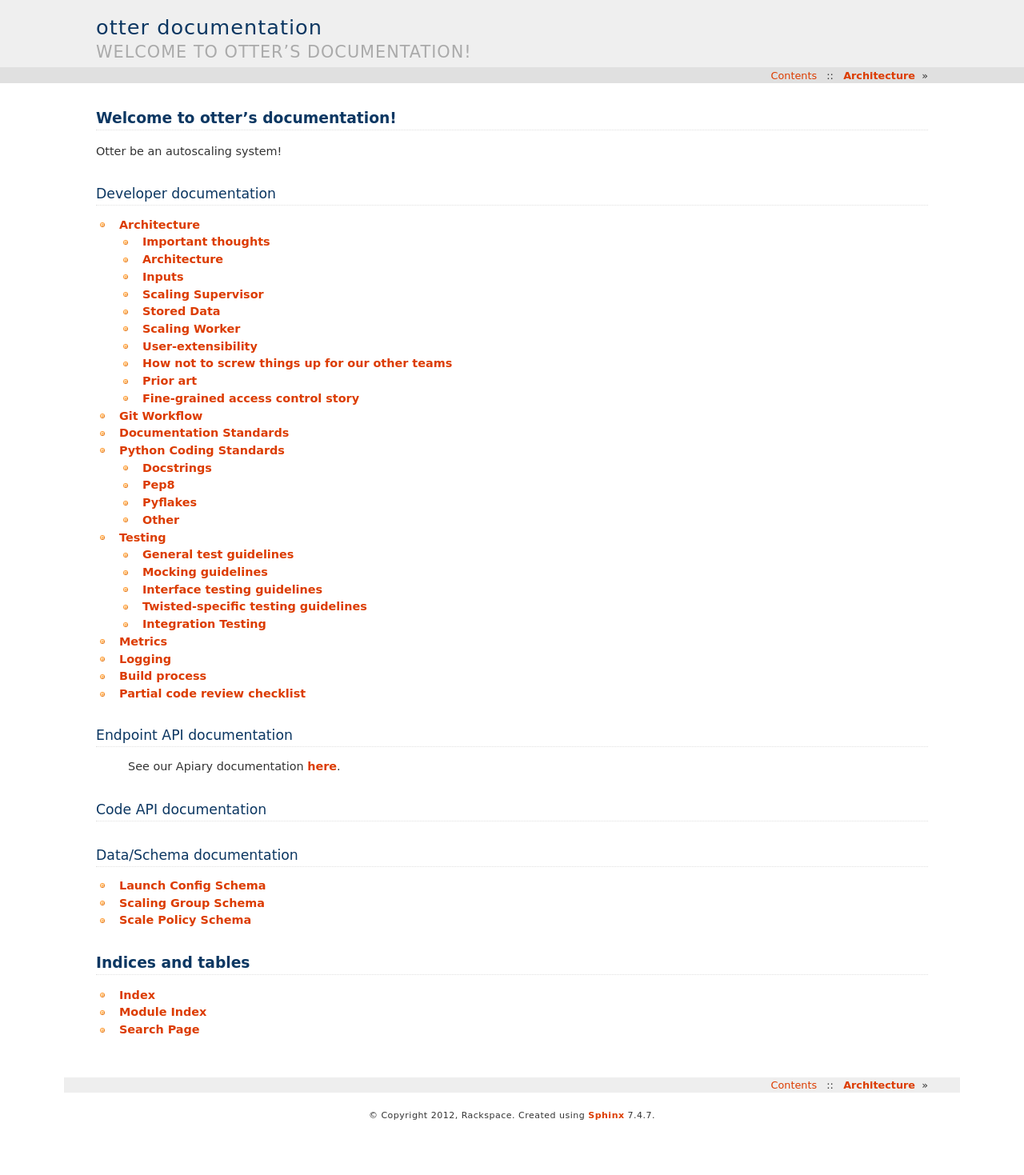
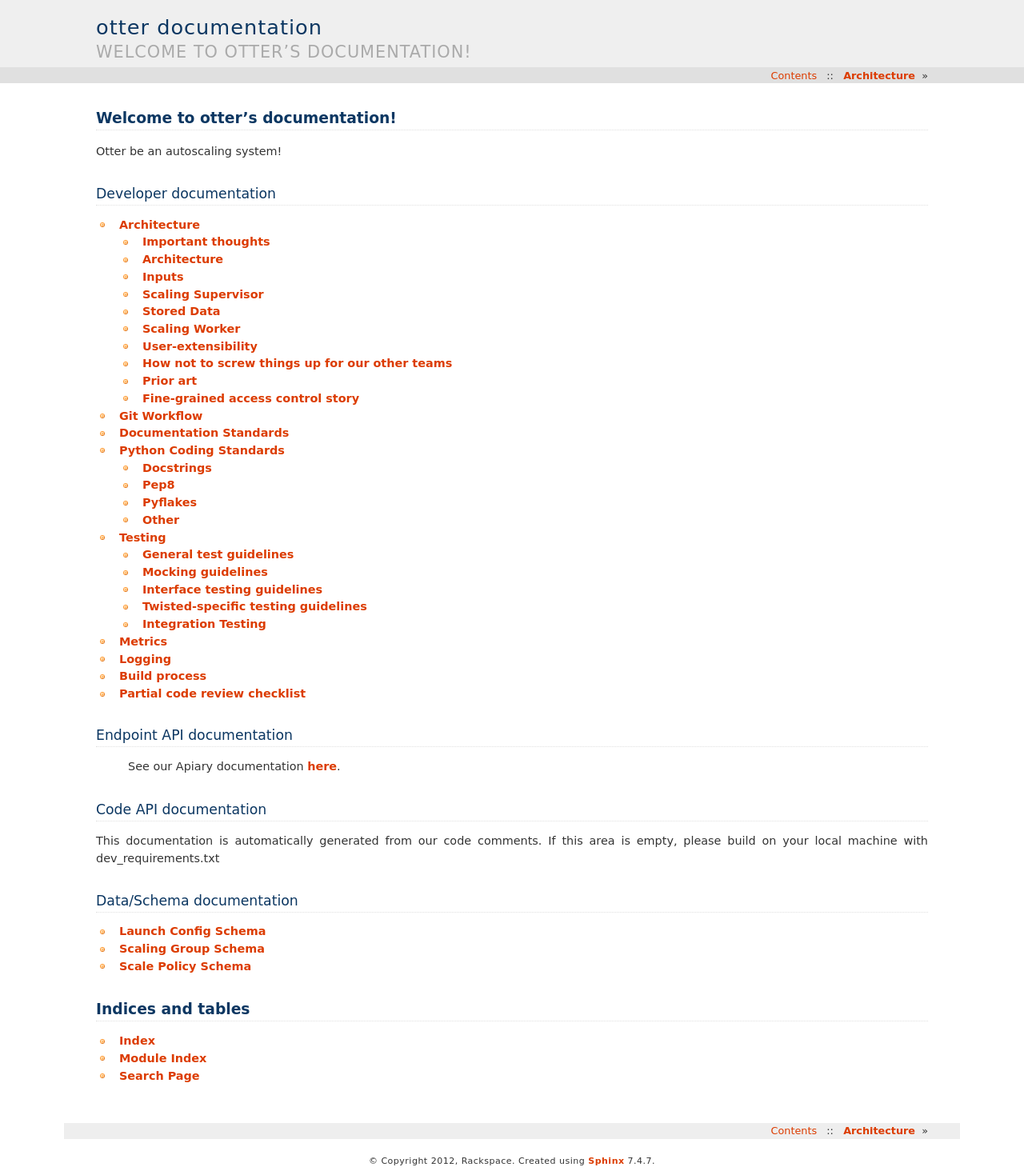
Before and after one commit to rackerlabs/otter, a Sphinx documentation site: the page built from doc/index.rst, in a window 1280 px wide. Shown: the whole page at 80% size. Built offline with Sphinx 7.4.7, drawn with Linux system fonts in a browser that asks for light colours; pages that are not in the unit, such as notebooks, are missing from menus; before the commit the page ends 1411 px from its top, so only the background shows below that.

Commit message:
Updated index.rst

```diff
--- a/doc/index.rst
+++ b/doc/index.rst
@@ -31,6 +31,10 @@ Code API documentation
 
    otter
 
+This documentation is automatically generated from our code comments.
+If this area is empty, please build on your local machine with
+dev_requirements.txt
+
 Data/Schema documentation
 -------------------------
 
```
